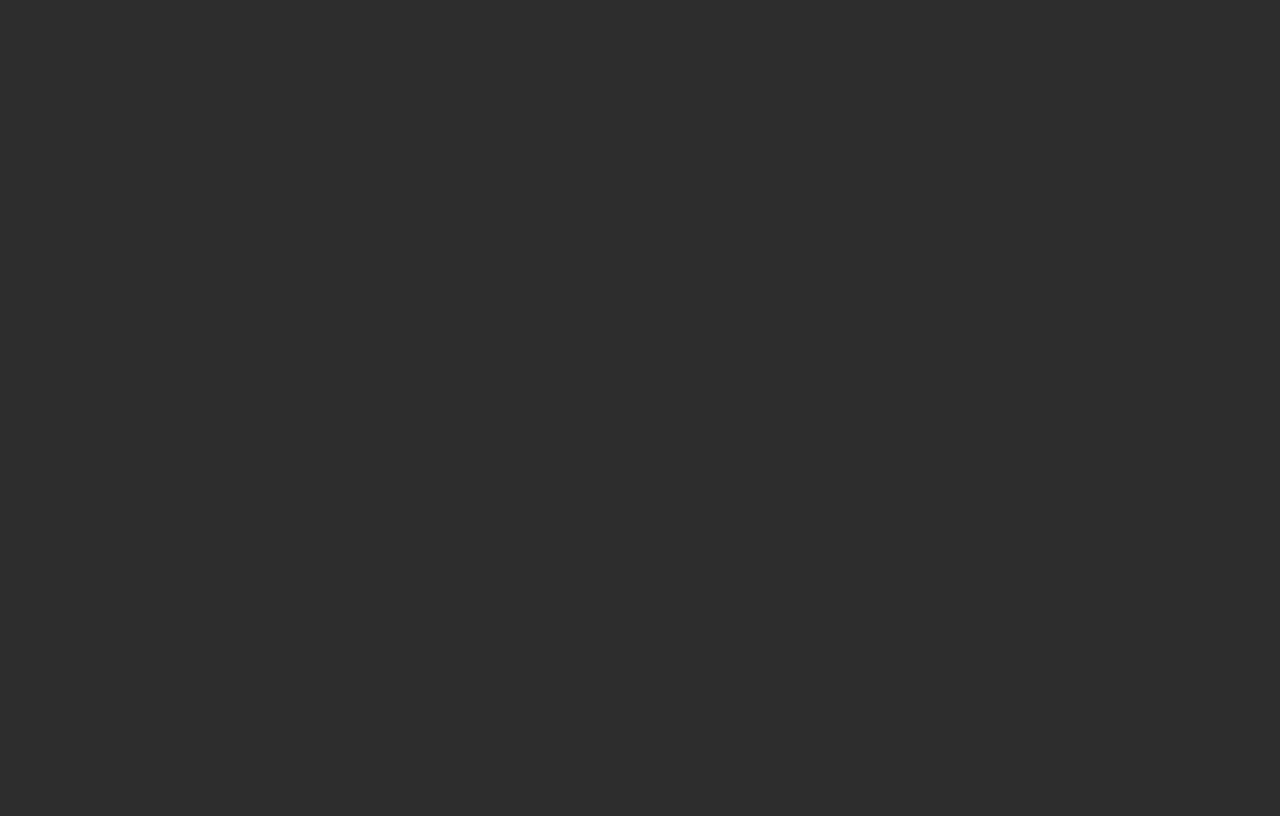
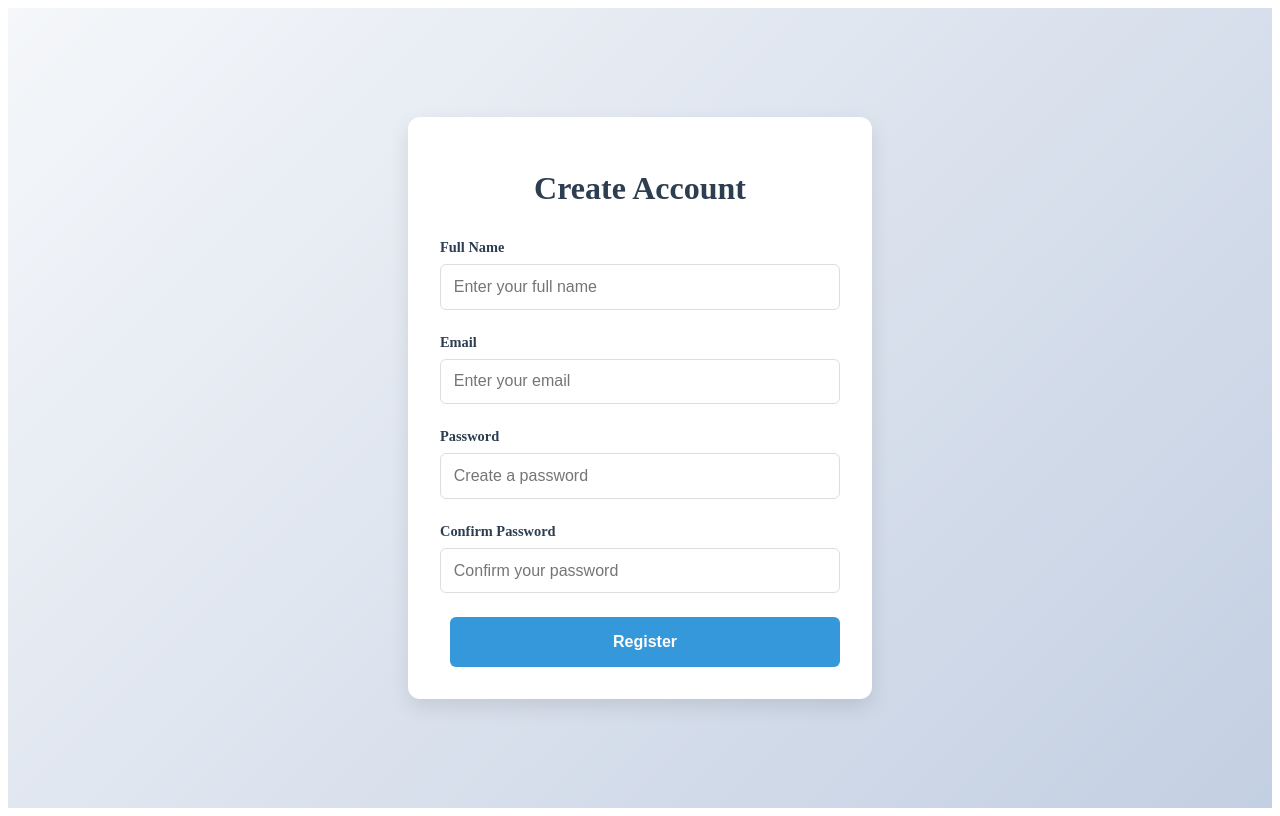
Before and after one commit to ParvPSingh/soft-engg-project-jan-2025-se-Jan-21, a Vue app in the folder frontend/: page /#/register in a window 1280 px wide. Before the commit this address had no page. Built offline with nearby package versions, Linux system fonts and the light colour scheme.

Commit message:
Add login and registration views, update home view layout, and refactor router

```diff
--- a/frontend/src/App.vue
+++ b/frontend/src/App.vue
@@ -3,30 +3,7 @@
     <router-link to="/">Home</router-link> |
     <router-link to="/about">About</router-link>
   </nav> -->
-  <router-view/>
+  <router-view />
 </template>
 
-<style>
-#app {
-  font-family: Avenir, Helvetica, Arial, sans-serif;
-  -webkit-font-smoothing: antialiased;
-  -moz-osx-font-smoothing: grayscale;
-  text-align: center;
-  color: #eeeeee;
-
-}
-nav {
-  padding: 30px;
-}
-body {
-  background-color:#2D2D2D;
-}
-nav a {
-  font-weight: bold;
-  color: #4ecca3;
-}
-
-nav a.router-link-exact-active {
-  color: #393e99;
-}
-</style>
+<style></style>
--- a/frontend/src/router/index.js
+++ b/frontend/src/router/index.js
@@ -1,25 +1,38 @@
-import { createRouter, createWebHashHistory } from 'vue-router'
-import HomeView from '../views/HomeView.vue'
+import { createRouter, createWebHashHistory } from "vue-router";
+import HomeView from "../views/HomeView.vue";
+import LoginView from "@/views/LoginView.vue";
+import RegisterView from "@/views/RegisterView.vue";
 
 const routes = [
   {
-    path: '/',
-    name: 'home',
-    component: HomeView
+    path: "/",
+    name: "home",
+    component: HomeView,
   },
   {
-    path: '/about',
-    name: 'about',
+    path: "/about",
+    name: "about",
     // route level code-splitting
     // this generates a separate chunk (about.[hash].js) for this route
     // which is lazy-loaded when the route is visited.
-    component: () => import(/* webpackChunkName: "about" */ '../views/AboutView.vue')
-  }
-]
+    component: () =>
+      import(/* webpackChunkName: "about" */ "../views/AboutView.vue"),
+  },
+  {
+    path: "/login",
+    name: "login",
+    component: LoginView,
+  },
+  {
+    path: "/register",
+    name: "register",
+    component: RegisterView,
+  },
+];
 
 const router = createRouter({
   history: createWebHashHistory(),
-  routes
-})
+  routes,
+});
 
-export default router
+export default router;
--- a/frontend/src/views/HomeView.vue
+++ b/frontend/src/views/HomeView.vue
@@ -1,19 +1,123 @@
 <template>
-  <div class="test">
-   <h2>SE Project</h2>
-    <p>Website Under Construction.... Stay Tuned!!!!</p>
-    <img alt="Vue logo" style="height: 50%;" src="../assets/construction.png">
+  <div class="homeView">
+    <nav class="navbar">
+      <div class="logo">
+        <img src="../assets/IIT-Madras-01.svg" alt="Logo" class="logo-image" />
+      </div>
+      <div class="actions">
+        <button class="login-button" @click="goToLogin">Login</button>
+        <button class="register-button" @click="goToRegister">Register</button>
+      </div>
+    </nav>
+    <div class="welcome-section">
+      <h1 class="welcome-title">Welcome to the BS-Degree Program</h1>
+      <p class="welcome-text">
+        Welcome to the learning portal powered by the auto bot - an AI agent
+        designed to enhance your learning experience. It helps you answer your
+        questions related to the subject and assists with queries about the
+        degree program.
+      </p>
+    </div>
   </div>
 </template>
 
 <script>
-// @ is an alias to /src
-import HelloWorld from '@/components/HelloWorld.vue'
+export default {
+  name: "HomeView",
+  methods: {
+    goToLogin() {
+      this.$router.push("/login");
+    },
+    goToRegister() {
+      this.$router.push("/register");
+    },
+  },
+};
+</script>
 
-export default {
-  name: 'HomeView',
-  components: {
-    HelloWorld
+<style>
+.navbar {
+  display: flex;
+  justify-content: space-between;
+  align-items: center;
+  padding: 20px;
+  background-color: #f0f0f0;
+  box-shadow: 0 2px 4px rgba(0, 0, 0, 0.1);
+}
+
+.logo {
+  margin-left: 20px;
+}
+
+.logo-image {
+  height: 40px;
+  width: 40px;
+}
+
+.actions {
+  margin-right: 20px;
+}
+
+.login-button,
+.register-button {
+  padding: 10px 20px;
+  border: none;
+  border-radius: 5px;
+  cursor: pointer;
+}
+
+.login-button {
+  background-color: #3498db;
+  color: white;
+}
+
+.register-button {
+  background-color: #e7753c;
+  color: white;
+  margin-left: 10px;
+}
+
+.login-button:hover,
+.register-button:hover {
+  opacity: 0.8;
+}
+.welcome-section {
+  max-width: 800px;
+  margin: 60px auto;
+  padding: 0 20px;
+  text-align: center;
+  animation: fadeIn 1s ease-in;
+}
+
+.welcome-title {
+  color: #2c3e50;
+  font-size: 2.5rem;
+  margin-bottom: 1.5rem;
+  font-weight: 600;
+  line-height: 1.2;
+}
+
+.welcome-text {
+  color: #34495e;
+  font-size: 1.2rem;
+  line-height: 1.6;
+  margin-bottom: 2rem;
+  font-weight: 400;
+}
+
+@keyframes fadeIn {
+  from {
+    opacity: 0;
+    transform: translateY(20px);
+  }
+  to {
+    opacity: 1;
+    transform: translateY(0);
   }
 }
-</script>
+
+.homeView {
+  min-height: 100vh;
+  background: linear-gradient(135deg, #f5f7fa 0%, #c3cfe2 100%);
+}
+</style>
--- /dev/null
+++ b/frontend/src/views/LoginView.vue
@@ -0,0 +1,145 @@
+<template>
+  <div class="login-container">
+    <div class="login-card">
+      <h1>Welcome Back</h1>
+      <form @submit.prevent="handleLogin" class="login-form">
+        <div class="form-group">
+          <label for="email">Email</label>
+          <input
+            type="email"
+            id="email"
+            v-model="email"
+            placeholder="Enter your email"
+            required
+          />
+        </div>
+
+        <div class="form-group">
+          <label for="password">Password</label>
+          <input
+            type="password"
+            id="password"
+            v-model="password"
+            placeholder="Enter your password"
+            required
+          />
+        </div>
+
+        <div class="form-group">
+          <label for="role">Role</label>
+          <select id="role" v-model="role" required>
+            <option value="" disabled selected>Select your role</option>
+            <option value="student">Student</option>
+            <option value="instructor">Instructor</option>
+            <option value="ta">Teaching Assistant</option>
+          </select>
+        </div>
+
+        <button type="submit" class="login-button">Login</button>
+      </form>
+    </div>
+  </div>
+</template>
+
+<script>
+export default {
+  name: "LoginView",
+  data() {
+    return {
+      email: "",
+      password: "",
+      role: "",
+    };
+  },
+  methods: {
+    handleLogin() {
+      // TODO: Implement login logic here
+      console.log("Login attempt:", {
+        email: this.email,
+        password: this.password,
+        role: this.role,
+      });
+    },
+  },
+};
+</script>
+
+<style scoped>
+.login-container {
+  min-height: 100vh;
+  display: flex;
+  align-items: center;
+  justify-content: center;
+  background: linear-gradient(135deg, #f5f7fa 0%, #c3cfe2 100%);
+}
+
+.login-card {
+  background: white;
+  padding: 2rem;
+  border-radius: 12px;
+  box-shadow: 0 8px 20px rgba(0, 0, 0, 0.1);
+  width: 100%;
+  max-width: 400px;
+}
+
+h1 {
+  color: #2c3e50;
+  text-align: center;
+  margin-bottom: 2rem;
+  font-size: 2rem;
+}
+
+.login-form {
+  display: flex;
+  flex-direction: column;
+  gap: 1.5rem;
+}
+
+.form-group {
+  display: flex;
+  flex-direction: column;
+  gap: 0.5rem;
+}
+
+label {
+  color: #2c3e50;
+  font-weight: 600;
+  font-size: 0.9rem;
+}
+
+input,
+select {
+  padding: 0.8rem;
+  border: 1px solid #ddd;
+  border-radius: 6px;
+  font-size: 1rem;
+  transition: border-color 0.3s ease;
+}
+
+input:focus,
+select:focus {
+  outline: none;
+  border-color: #3498db;
+  box-shadow: 0 0 0 2px rgba(52, 152, 219, 0.2);
+}
+
+.login-button {
+  background: #3498db;
+  color: white;
+  padding: 1rem;
+  border: none;
+  border-radius: 6px;
+  font-size: 1rem;
+  font-weight: 600;
+  cursor: pointer;
+  transition: background-color 0.3s ease;
+}
+
+.login-button:hover {
+  background: #2980b9;
+}
+
+.login-button:active {
+  transform: scale(0.98);
+}
+</style>
--- /dev/null
+++ b/frontend/src/views/RegisterView.vue
@@ -0,0 +1,162 @@
+<template>
+  <div class="register-container">
+    <div class="register-card">
+      <h1>Create Account</h1>
+      <form @submit.prevent="handleRegister" class="register-form">
+        <div class="form-group">
+          <label for="name">Full Name</label>
+          <input
+            type="text"
+            id="name"
+            v-model="name"
+            placeholder="Enter your full name"
+            required
+          />
+        </div>
+
+        <div class="form-group">
+          <label for="email">Email</label>
+          <input
+            type="email"
+            id="email"
+            v-model="email"
+            placeholder="Enter your email"
+            required
+          />
+        </div>
+
+        <div class="form-group">
+          <label for="password">Password</label>
+          <input
+            type="password"
+            id="password"
+            v-model="password"
+            placeholder="Create a password"
+            required
+          />
+        </div>
+
+        <div class="form-group">
+          <label for="confirmPassword">Confirm Password</label>
+          <input
+            type="password"
+            id="confirmPassword"
+            v-model="confirmPassword"
+            placeholder="Confirm your password"
+            required
+          />
+        </div>
+
+        <button type="submit" class="register-button">Register</button>
+      </form>
+    </div>
+  </div>
+</template>
+
+<script>
+export default {
+  name: "RegisterView",
+  data() {
+    return {
+      name: "",
+      email: "",
+      password: "",
+      confirmPassword: "",
+      studentId: "",
+    };
+  },
+  methods: {
+    handleRegister() {
+      if (this.password !== this.confirmPassword) {
+        alert("Passwords do not match!");
+        return;
+      }
+      // TODO: Implement registration logic here
+      console.log("Registration attempt:", {
+        name: this.name,
+        email: this.email,
+        password: this.password,
+        studentId: this.studentId,
+      });
+    },
+  },
+};
+</script>
+
+<style scoped>
+.register-container {
+  min-height: 100vh;
+  display: flex;
+  align-items: center;
+  justify-content: center;
+  background: linear-gradient(135deg, #f5f7fa 0%, #c3cfe2 100%);
+}
+
+.register-card {
+  background: white;
+  padding: 2rem;
+  border-radius: 12px;
+  box-shadow: 0 8px 20px rgba(0, 0, 0, 0.1);
+  width: 100%;
+  max-width: 400px;
+}
+
+h1 {
+  color: #2c3e50;
+  text-align: center;
+  margin-bottom: 2rem;
+  font-size: 2rem;
+}
+
+.register-form {
+  display: flex;
+  flex-direction: column;
+  gap: 1.5rem;
+}
+
+.form-group {
+  display: flex;
+  flex-direction: column;
+  gap: 0.5rem;
+}
+
+label {
+  color: #2c3e50;
+  font-weight: 600;
+  font-size: 0.9rem;
+}
+
+input {
+  padding: 0.8rem;
+  border: 1px solid #ddd;
+  border-radius: 6px;
+  font-size: 1rem;
+  transition: border-color 0.3s ease;
+}
+
+input:focus {
+  outline: none;
+  border-color: #3498db;
+  box-shadow: 0 0 0 2px rgba(52, 152, 219, 0.2);
+}
+
+.register-button {
+  background: #3498db;
+  color: white;
+  padding: 1rem;
+  border: none;
+  border-radius: 6px;
+  font-size: 1rem;
+  font-weight: 600;
+  cursor: pointer;
+  transition: background-color 0.3s ease;
+}
+
+.register-button:hover {
+  background: #2980b9;
+}
+
+.register-button:active {
+  transform: scale(0.98);
+}
+</style>
```
Also changed, not shown: frontend/src/assets/IIT-Madras-01.svg (added).
